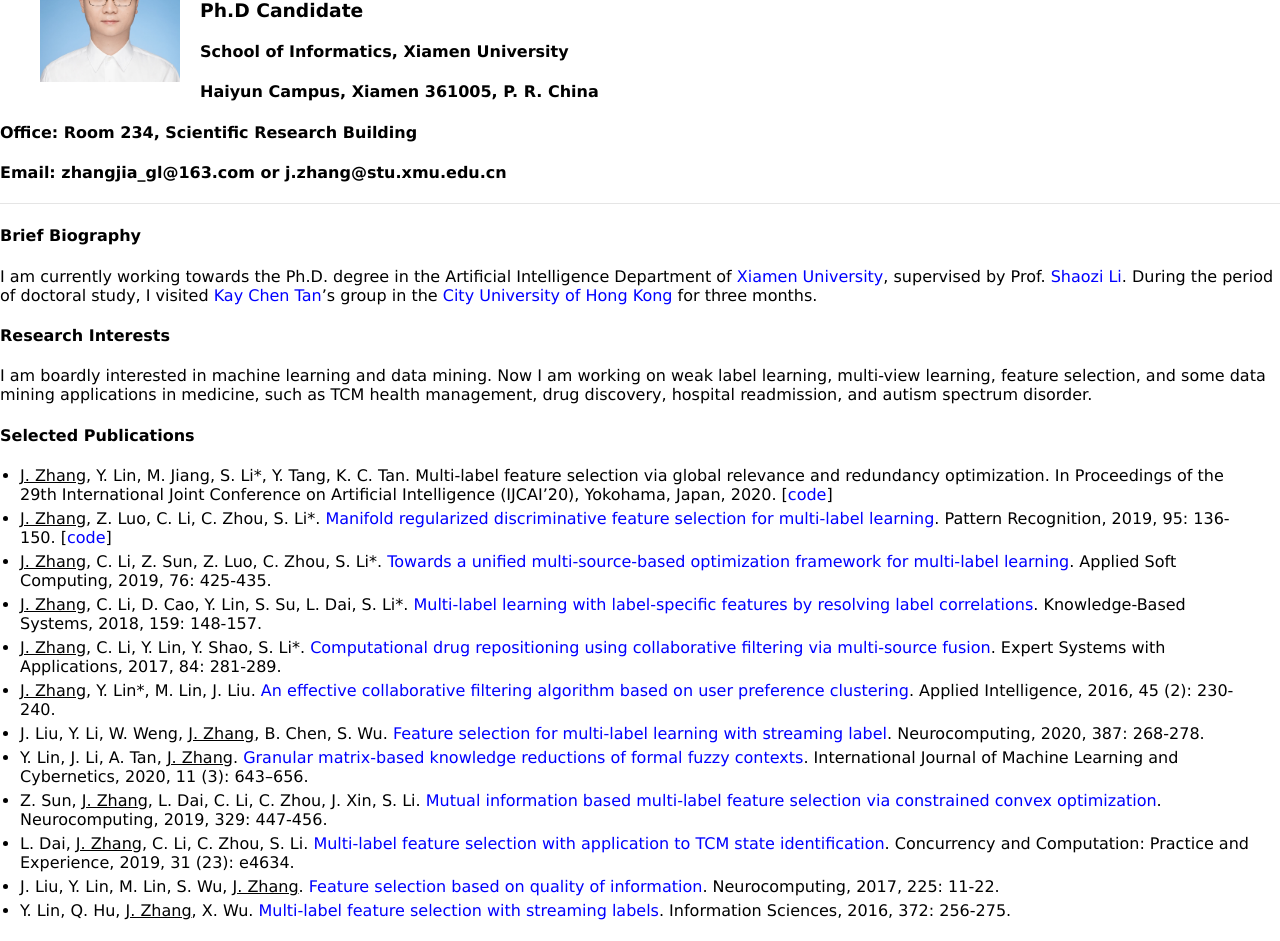
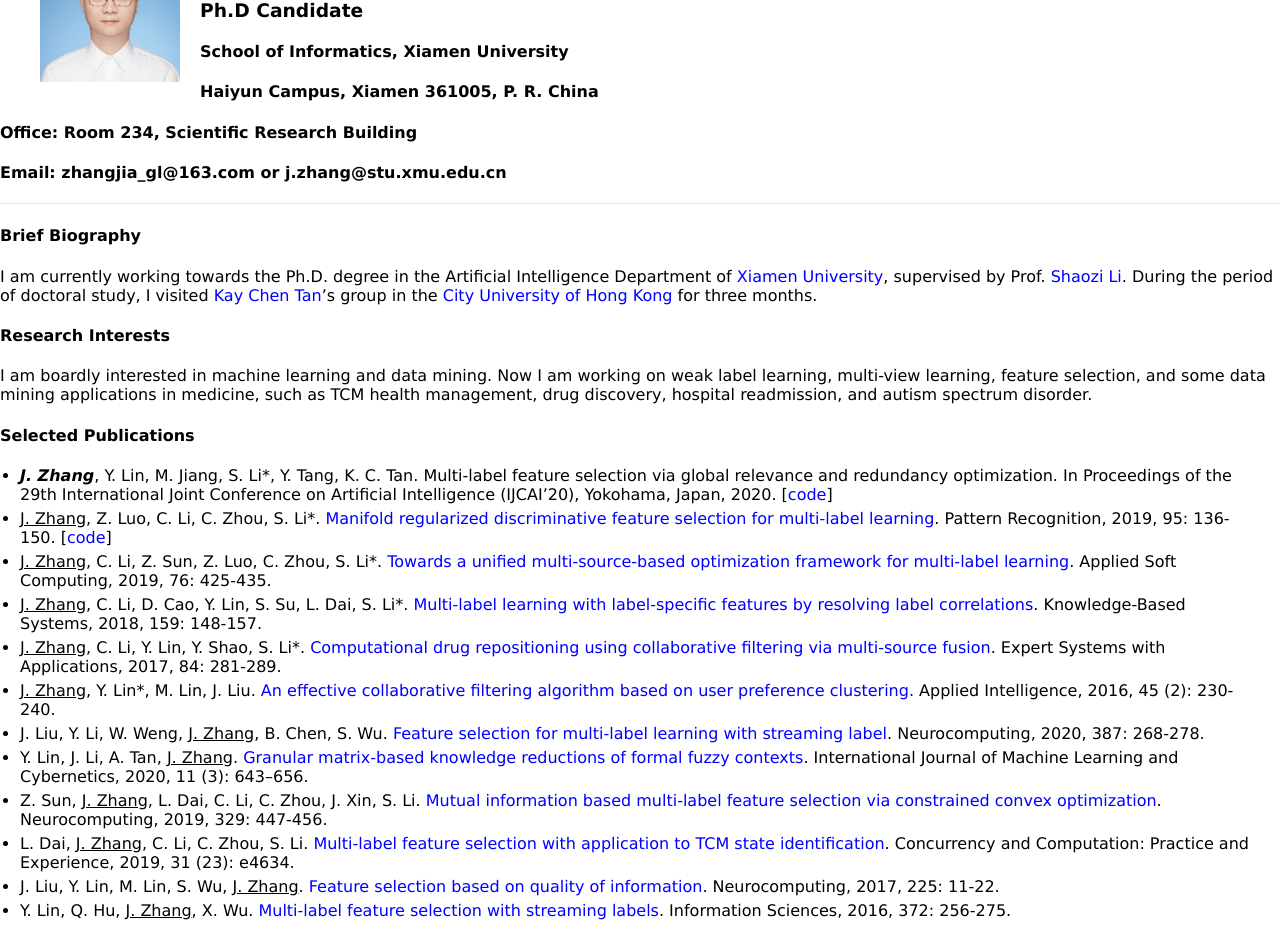
Before and after one commit to jiazhang-ml/jiazhang-ml.github.io, a Jekyll site: the page built from index.md, in a window 1280 px wide. Shown: the part 199-1140 px from the top of the page. Built offline with Jekyll 4.4.1, drawn with Linux system fonts in a browser that asks for light colours.

```diff
--- a/index.md
+++ b/index.md
@@ -22,7 +22,7 @@ I am boardly interested in machine learning and data mining. Now I am working on
 
 #### Selected Publications
 
-* <u>J. Zhang</u>, Y. Lin, M. Jiang, S. Li\*, Y. Tang, K. C. Tan. Multi-label feature selection via global relevance and redundancy optimization. In Proceedings of the 29th International Joint Conference on Artificial Intelligence (IJCAI’20), Yokohama, Japan, 2020. [[code](GRRO-master.zip)]
+* ***J. Zhang***, Y. Lin, M. Jiang, S. Li\*, Y. Tang, K. C. Tan. Multi-label feature selection via global relevance and redundancy optimization. In Proceedings of the 29th International Joint Conference on Artificial Intelligence (IJCAI’20), Yokohama, Japan, 2020. [[code](GRRO-master.zip)]
 * <u>J. Zhang</u>, Z. Luo, C. Li, C. Zhou, S. Li\*. [Manifold regularized discriminative feature selection for multi-label learning](https://www.sciencedirect.com/science/article/abs/pii/S0031320319302341). Pattern Recognition, 2019, 95: 136-150. [[code](MDFS-master.zip)]
 * <u>J. Zhang</u>, C. Li, Z. Sun, Z. Luo, C. Zhou, S. Li\*. [Towards a unified multi-source-based optimization framework for multi-label learning](https://www.sciencedirect.com/science/article/abs/pii/S1568494618307051). Applied Soft Computing, 2019, 76: 425-435.
 * <u>J. Zhang</u>, C. Li, D. Cao, Y. Lin, S. Su, L. Dai, S. Li\*. [Multi-label learning with label-specific features by resolving label correlations](https://www.sciencedirect.com/science/article/abs/pii/S0950705118303472). Knowledge-Based Systems, 2018, 159: 148-157.
```
